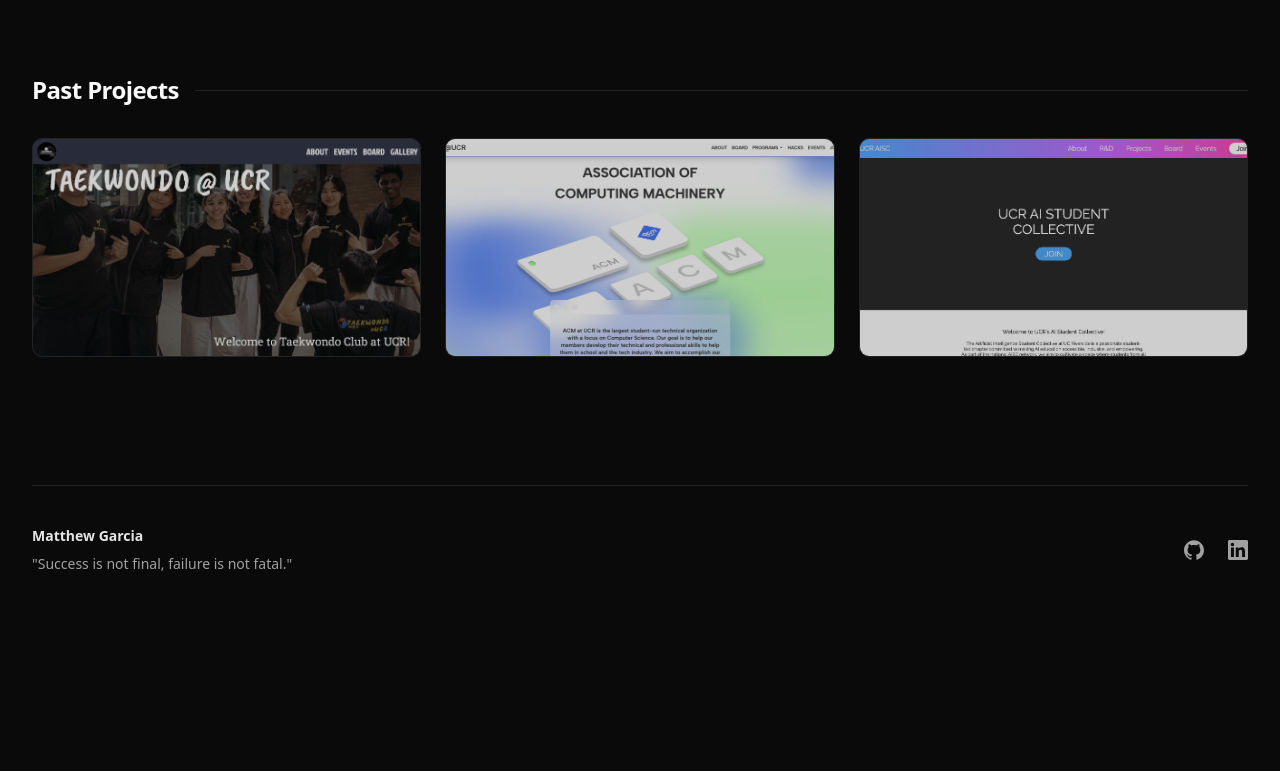
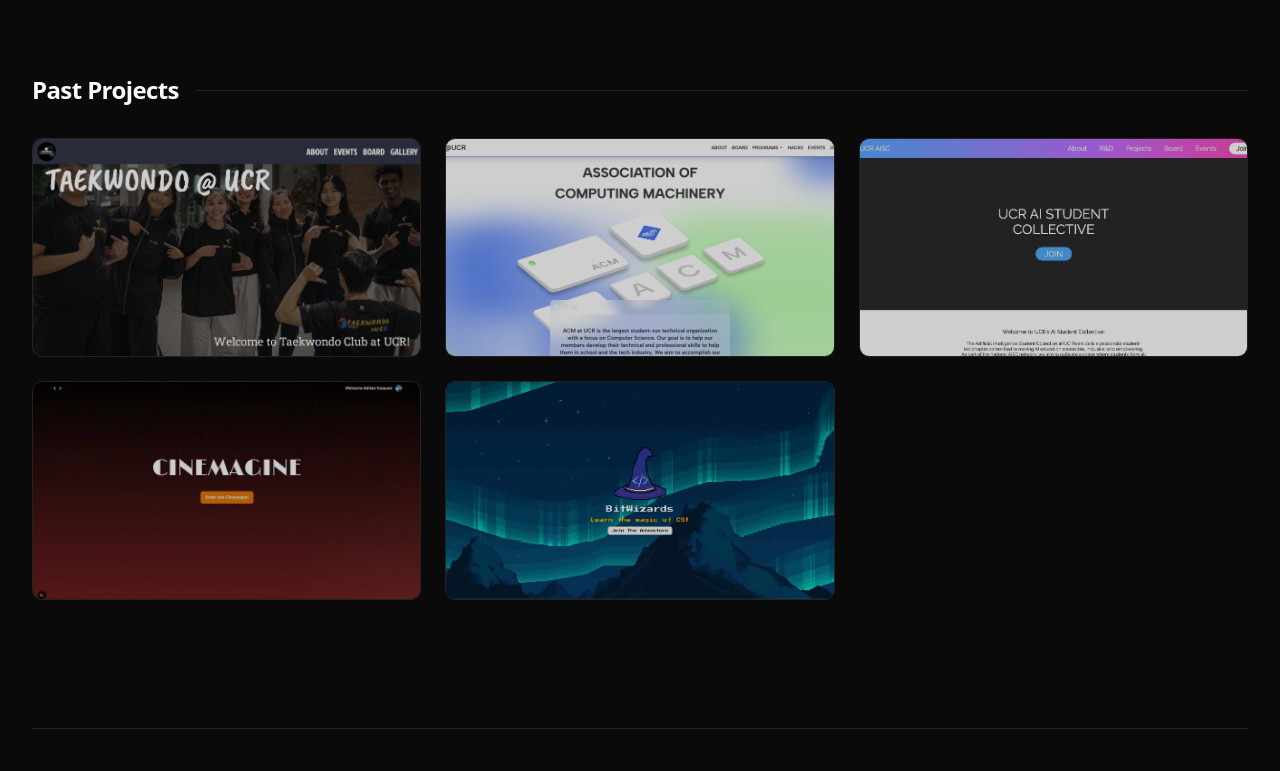
Before and after one commit to gmatt20/matt_overdrive, a Next.js app: page / in a window 1280 px wide. Shown: the part 1869-2640 px from the top of the page. Before the commit the page ends 2619 px from the top, so only its background shows below. Built offline with nearby package versions, Linux system fonts and the light colour scheme; a web font is replaced by a local one.

Commit message:
added more projects

```diff
--- a/data/projects.ts
+++ b/data/projects.ts
@@ -2,8 +2,10 @@
 import tkd from "@/public/tkd.webp";
 import acm from "@/public/acm.webp";
 import aisc from "@/public/aisc.webp";
-import Bravo from "@/public/bravo.png";
-import GradeMeIn from "@/public/GradeMeIn.png";
+import Bravo from "@/public/bravo.webp";
+import GradeMeIn from "@/public/GradeMeIn.webp";
+import BitWizards from "@/public/BitWizards.webp";
+import Cinemagine from "@/public/Cinemagine.webp";
 
 interface Project {
   url: StaticImageData;
@@ -43,4 +45,16 @@
     title: "AI Student Collective @ UCR",
     alt: "Picture of the AI Student Collective @ UCR Website",
   },
+  {
+    url: Cinemagine,
+    link: "https://devpost.com/software/cinemagine",
+    title: "Cinemagine",
+    alt: "Picture of Cinemagine",
+  },
+  {
+    url: BitWizards,
+    link: "https://devpost.com/software/bit-wizards",
+    title: "BitWizards",
+    alt: "Picture of BitWizards",
+  },
 ];
```
